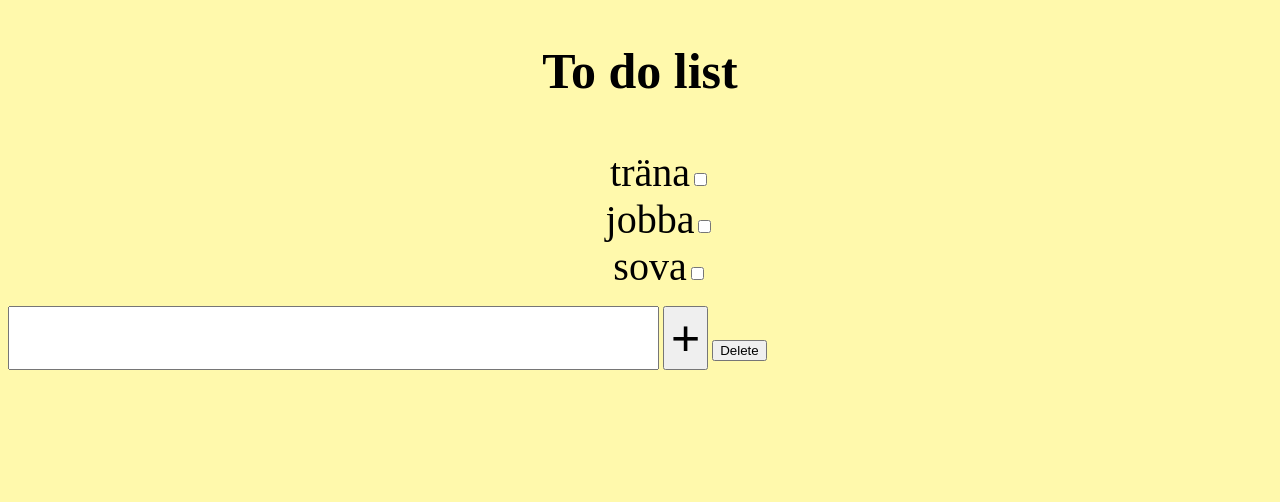
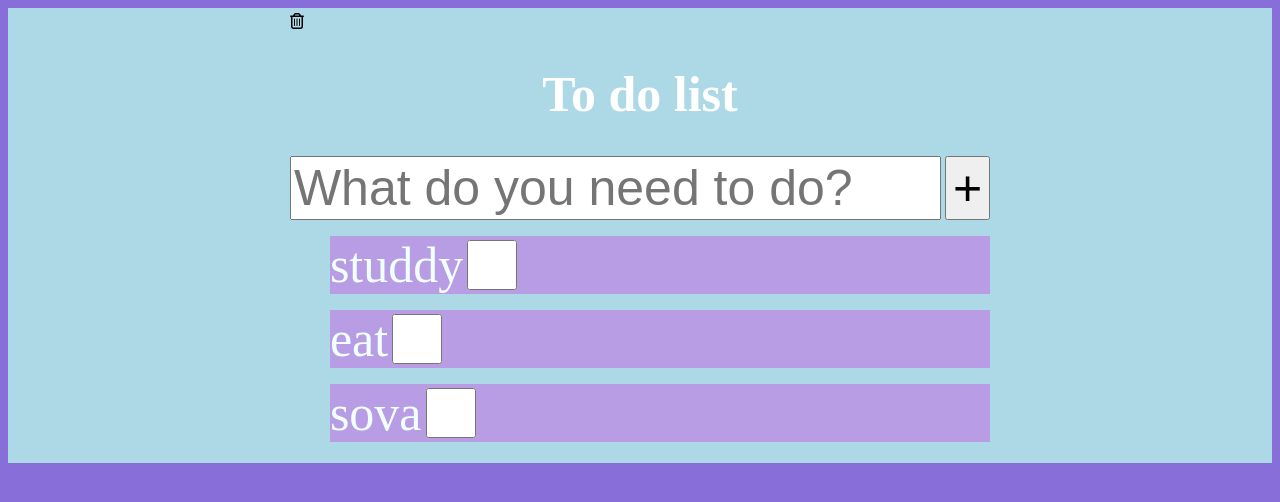
Before and after one commit to maisahjuevesano/To-do-list-, a website built with Parcel: page src/index.html in a window 1280 px wide. Built offline with nearby package versions, Linux system fonts and the light colour scheme.

Commit message:
gjort massa ändringar, bla. min styling, lagt till fler funktioner och m.m.

```diff
--- a/package.json
+++ b/package.json
@@ -1,5 +1,6 @@
 {
   "devDependencies": {
-    "@parcel/transformer-sass": "^2.7.0"
+    "@parcel/transformer-sass": "^2.7.0",
+    "parcel": "^2.7.0"
   }
 }
--- a/src/index.html
+++ b/src/index.html
@@ -4,21 +4,30 @@
     <meta charset="UTF-8" />
     <meta http-equiv="X-UA-Compatible" content="IE=edge" />
     <meta name="viewport" content="width=device-width, initial-scale=1.0" />
-    <script defer src="js/script.js"></script>
+    <script defer src="js/script.js" type="module"></script>
+    <script
+      src="https://kit.fontawesome.com/bc5eefc1c7.js"
+      crossorigin="anonymous"
+    ></script>
     <link rel="stylesheet" href="scss/main.scss" />
-    <title>To do list</title>
+    <title>To do list Assignment</title>
   </head>
   <body>
-    <h1>To do list</h1>
-    <div id="firstDiv">
-      <ul id="firstUl"></ul>
-    </div>
     <div class="container">
-      <input type="text" id="inputField" />
-      <button type="submit" id="addToDo">+</button>
-      <button id="removeToDo">Delete</button>
-      <div class="secondDiv" id="toDoContainer">
-        <ul id="ul"></ul>
+      <div class="container__second">
+        <div class="container_third">
+          <i class="fa-regular fa-trash-can"></i>
+          <div>
+            <h1>To do list</h1>
+            <input
+              type="text"
+              id="inputField"
+              placeholder="What do you need to do?"
+            />
+            <button type="submit" id="addToDo">+</button>
+          </div>
+          <div id="divId"></div>
+        </div>
       </div>
     </div>
   </body>
--- /dev/null
+++ b/src/js/models/todo.js
@@ -0,0 +1,6 @@
+export class Tasks {
+  constructor(task, done) {
+    this.task = task;
+    this.done = done;
+  }
+}
--- a/src/js/script.js
+++ b/src/js/script.js
@@ -1,80 +1,97 @@
-class Tasks {
-  constructor(task, done) {
-    this.task = task;
-    this.done = done;
-  }
-}
+import { Tasks } from "./models/todo";
+// class Tasks {
+//   constructor(task, done) {
+//     this.task = task;
+//     this.done = done;
+//   }
+// }
 
-let toDos = [
-  new Tasks("träna", false),
-  new Tasks("jobba", false),
+let toDoList = [
+  new Tasks("studdy", false),
+  new Tasks("eat", false),
   new Tasks("sova", false),
 ];
 
-console.log(toDos);
+let addToDoButton = document.getElementById("addToDo");
+let divTag = document.getElementById("divId");
+let inputField = document.getElementById("inputField");
 
-for (let i = 0; i < toDos.length; i++) {
-  let ulTag = document.getElementById("firstUl");
-  ulTag.classList.add("firstUl");
-  let liTag = document.createElement("li");
-  liTag.classList.add("liTag");
-  liTag.innerHTML = toDos[i].task;
+showList();
 
-  ulTag.appendChild(liTag);
+function showList() {
+  divTag.innerHTML = "";
+  // inputField.value = "";
+  // inputField.innerHTML = "";
 
-  let checkRuta = document.createElement("input");
-  checkRuta.type = "checkbox";
-  checkRuta.addEventListener("click", () => {
-    if (checkRuta.checked === true) {
-      liTag.classList.add("styling");
-      toDos[i].done = true;
-      console.log(toDos);
-    } else {
-      liTag.classList.remove("styling");
-      toDos[i].done = false;
-    }
-  });
+  for (let i = 0; i < toDoList.length; i++) {
+    //inuti här ska jag hämta mina taggar med hjälp av mina id från html. "fångar dom med en variabel"
+    let ulTag = document.createElement("ul");
+    ulTag.classList.add("ulTag");
 
-  liTag.appendChild(checkRuta);
+    divTag.appendChild(ulTag);
+    // i min ul tag vill jag skapa li taggar
+    let liTag = document.createElement("li");
+    // i min liTag vill jag sätta in min lista
+    liTag.innerHTML = toDoList[i].task;
+
+    // i min ulTag vill jag stoppa in min liTag
+    ulTag.appendChild(liTag); // jag måste köra utan citat-tecken för att listorna ska skrivas ut i webben.
+
+    //nu vill jag skapa en checkbox, det gör jag med hjälp av en variabel
+    let checkbox = document.createElement("input");
+    checkbox.type = "checkbox"; //skapar attribute
+    checkbox.classList.add("checkbox");
+    // checkbox.classList.add("checkbox-style"); //funkar ej
+
+    //jag vill lägga in min checkbox i min liTag
+    liTag.appendChild(checkbox);
+
+    //nu vil jag göra min checkbox en klickhändelse med hjälp av addEventListener
+    checkbox.addEventListener("click", () => {
+      //Här inne skriver jag vad som ska hända när jag klickar
+      if (checkbox.checked === true) {
+        //skapar en class så jag kan styla min liTag
+        liTag.classList.add("li-style");
+        toDoList[i].done = true;
+        console.log(toDoList);
+      }
+      //annars ska det här hända
+      else {
+        liTag.classList.remove("li-style");
+        toDoList[i].done = false;
+      }
+    });
+  }
+  console.log(toDoList);
 }
 
-let addToDoButton = document.getElementById("addToDo");
-let toDoContainer = document.getElementById("toDoContainer");
-let inputField = document.getElementById("inputField");
-let ul = document.getElementById("ul");
+addToDoButton.addEventListener("click", () => {
+  if (inputField.value === "") {
+    alert("You need to write a task!");
+  } else {
+    add();
+  }
+});
 
-//min deletebutton
-let deleteButton = document.getElementById("removeToDo");
-deleteButton.addEventListener("click", remove); //min delete knapp är klickbar nu
-
-function remove() {
-  console.log("Hurra du klickade på delete knappen!"); // den fungerar, dock ska denna knapp vara i litagen så man vill skapa den på samma sätt som min checkbox
+function add() {
+  let newToDo = new Tasks(inputField.value, false);
+  toDoList.push(newToDo);
+  inputField.value = "";
+  showList();
 }
 
-//jag vill lägga till så man kan lägga till via tangentbordet
+/*******************************************************************************************************/
+//HÄR ÄR BASSA KODER JAG TESTAT INNAN
 
-addToDoButton.addEventListener("click", add);
+// addToDoButton.addEventListener("click", add);
 
-function add(event) {
-  event.preventDefault();
-  let liTagSecond = document.createElement("li");
-  liTagSecond.classList.add("liTagSecond");
-  // liTagSecond.classList.add("paragraph-styling");
+// //kommentera tillbaka ska testa lite
 
-  liTagSecond.innerHTML = inputField.value;
-  let checkRuta = document.createElement("input");
-  checkRuta.type = "checkbox";
+// function add() {
+//   let newToDo = new Tasks(inputField.value, false);
+//   toDoList.push(newToDo);
+//   showList();
+// }
 
-  liTagSecond.appendChild(checkRuta);
-  toDoContainer.appendChild(liTagSecond);
-  ul.appendChild(liTagSecond);
-  inputField.value = "";
-  checkRuta.addEventListener("click", () => {
-    if (checkRuta.checked === true) {
-      liTagSecond.classList.add("styling");
-    } else {
-      liTagSecond.classList.remove("styling");
-      toDos[i].done = false;
-    }
-  });
-}
+//testa lägga till en alert annars funkar den övre koden.
+/****************************************************************************************************** */
--- a/src/scss/main.scss
+++ b/src/scss/main.scss
@@ -1,27 +1,30 @@
 html,
 body {
-  background-color: rgb(255, 249, 172);
+  background-color: rgb(136, 110, 216);
   display: flex;
   flex-direction: column;
 }
 
-h1 {
+.container {
   display: flex;
   flex-direction: column;
-  text-align: center;
-  font-size: 50px;
+  align-items: center;
+  // width: 50%;
+  border: 5px solid lightblue;
+  background-color: lightblue;
+
+  &__second {
+    display: flex;
+    flex-direction: row;
+    align-items: center;
+  }
 }
 
-.firstUl {
+h1 {
+  font-size: 50px;
+  color: white;
   display: flex;
-  flex-direction: column;
-  text-align: center;
-  list-style-type: none;
-}
-
-.secondDiv {
-  display: flex;
-  flex-direction: column;
+  justify-content: center;
 }
 
 #inputField {
@@ -32,19 +35,38 @@ h1 {
   font-size: 50px;
 }
 
-.paragraph-styling {
+.ulTag {
+  list-style-type: none;
+}
+
+li {
+  display: flex;
+  flex-direction: row;
+  font-size: 50px;
+  // border: 1px solid rgb(255, 159, 159);
+  border-radius: 1;
+  background-color: rgb(184, 156, 228);
+  color: azure;
+}
+
+.liTag {
+  list-style-type: none;
+  color: green;
+}
+
+.li-style {
+  background-color: rgb(151, 208, 151);
+  text-decoration: line-through;
+}
+
+.checkbox-style {
+  //funkar ej
   font-size: 50px;
 }
 
-.liTag {
-  font-size: 40px;
+.checkbox {
+  display: flex;
+  align-items: left;
+  // height: 40px;
+  width: 50px;
 }
-
-.liTagSecond {
-  font-size: 40px;
-}
-
-.styling {
-  background-color: rgb(151, 208, 151);
-  text-decoration: line-through;
-}
```
Also changed, not shown: 1 other file.
